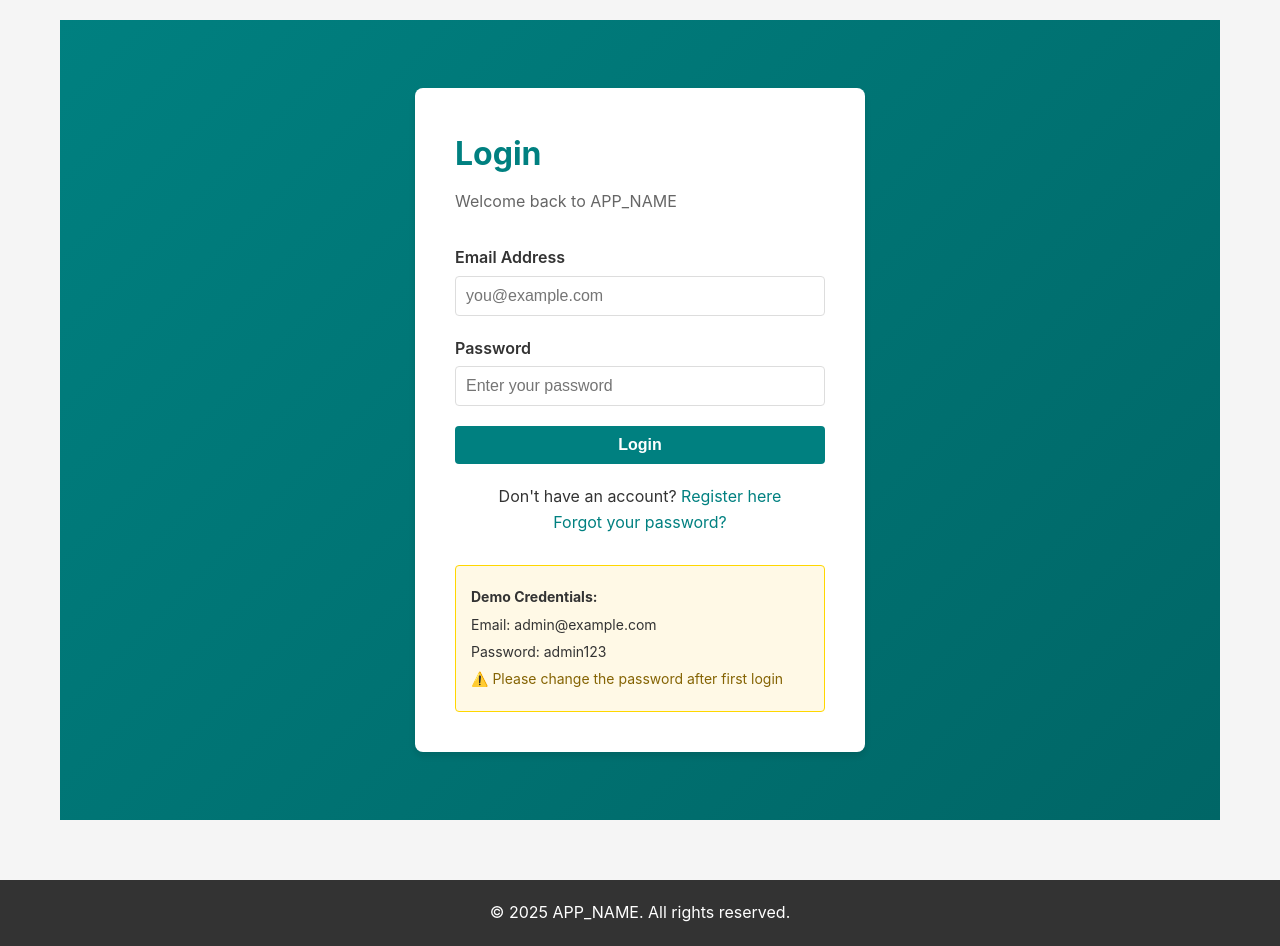
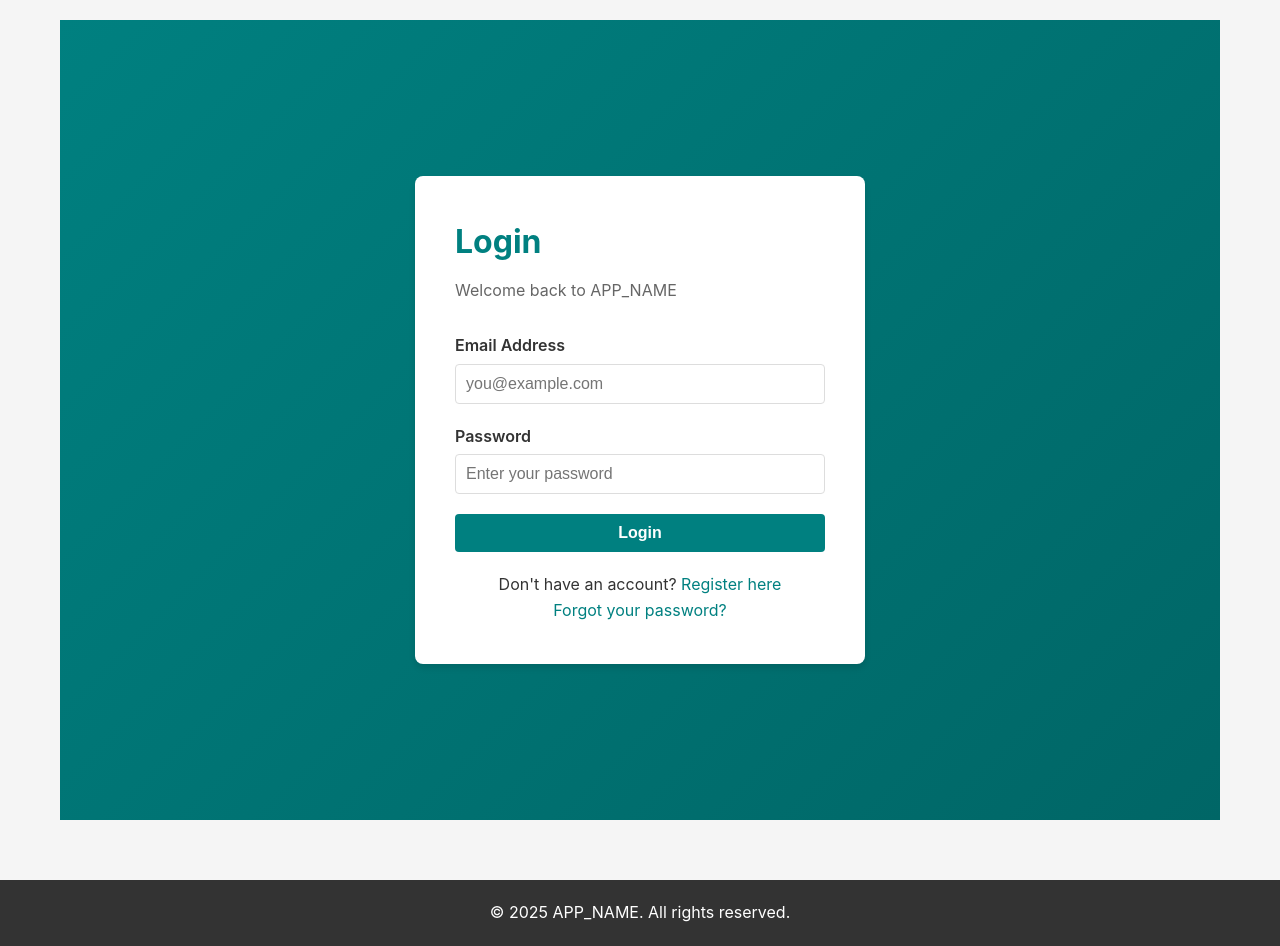
Before and after one commit to aik1979/digital-signage-platform, a PHP site: page /index.php?page=login in a window 1280 px wide. Run offline with PHP 8.4, Linux system fonts and the light colour scheme; some libraries are stand-ins or nearby versions.

Commit message:
Remove demo credentials from login page for security

```diff
--- a/web/pages/login.php
+++ b/web/pages/login.php
@@ -49,12 +49,5 @@ if ($_SERVER['REQUEST_METHOD'] === 'POST') {
             <p>Don't have an account? <a href="?page=register">Register here</a></p>
             <p><a href="?page=forgot-password">Forgot your password?</a></p>
         </div>
-
-        <div class="demo-credentials">
-            <p><strong>Demo Credentials:</strong></p>
-            <p>Email: admin@example.com</p>
-            <p>Password: admin123</p>
-            <p class="text-small text-warning">⚠️ Please change the password after first login</p>
-        </div>
     </div>
 </div>
```
